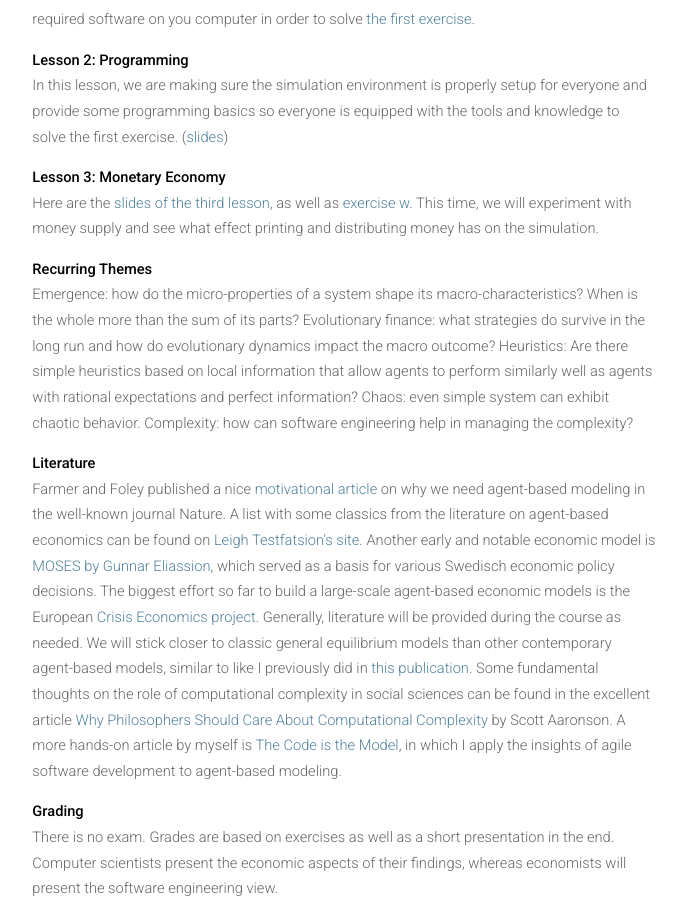
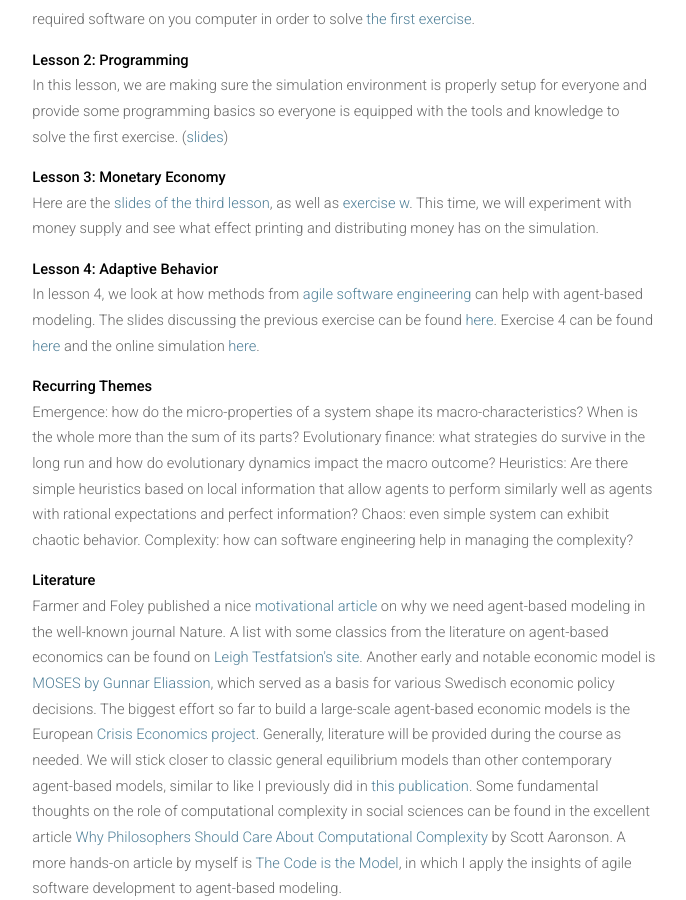
Before and after one commit to meisserecon/www, a Jekyll site: the page built from course.md, in a window 1280 px wide and 900 px high, scrolled down 1264 px. Shown: the whole window, without its empty margins (296-982 px from the left). Built offline with Jekyll 4.4.1, drawn with Linux system fonts in a browser that asks for light colours; nearby versions of some CDN libraries.

Commit message:
lesson 4

```diff
--- a/course.md
+++ b/course.md
@@ -24,15 +24,11 @@ permalink: /course/
 
 <p>Here are the <a href="/assets/abfe-lesson3-2019.pdf">slides of the third lesson</a>, as well as <a href="https://github.com/meisser/course2019/blob/master/exercises/journal/exercise02-task.md">exercise w</a>. This time, we will experiment with money supply and see what effect printing and distributing money has on the simulation.</p>
 
+<b>Lesson 4: Adaptive Behavior</b>
+
+<p>In lesson 4, we look at how methods from <a href="/assets/abfe-lesson4-agile.pdf">agile software engineering</a> can help with agent-based modeling. The slides discussing the previous exercise can be found <a href="/assets/abfe-lesson4.pdf">here</a>. Exercise 4 can be found <a href="https://github.com/meisser/course2019/blob/master/exercises/journal/exercise03-task.md">here</a> and the online simulation <a href="http://meissereconomics.com/vis/simulation?sim=ex3-adaptive">here</a>.</p>
+
 <!--
-
-<b>Lesson 2: The Farmer</b>
-
-<p>Here are the <a href="/assets/abfe-lesson2.pdf">slides of the second lesson</a>, as well as <a href="https://github.com/meisser/course2018/blob/master/exercises/journal/exercise02-task.md">exercise 2</a>. This time, we will try to find out whether the agents can do better by teaming up and coordinating their efforts through an open market.</p>
-
-<b>Lesson 3: Money</b>
-
-<p>Here are the <a href="/assets/abfe-lesson3.pdf">slides of the third lesson</a>, as well as <a href="https://github.com/meisser/course2018/blob/master/exercises/journal/exercise03-task.md">exercise 3</a>. This time, we will experiment with money supply and see what effect printing and distributing money has on the simulation.</p>
 
 <b>Lesson 4: Growth</b>
 
```
Also changed, not shown: 1 other file.
